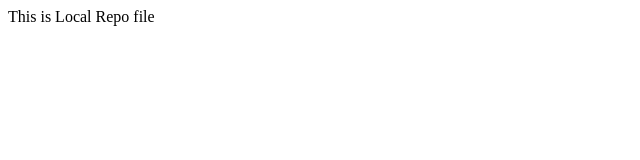
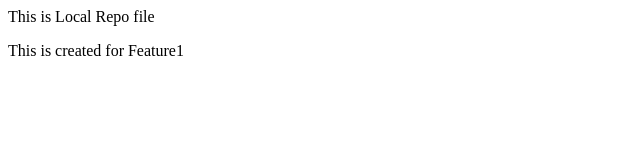
Before and after one commit to Harshkhemaria/LocalRepo, a plain HTML site: page index.html in a window 1280 px wide. Shown: the whole page, without its empty margins (0-640 px from the left). Drawn offline with Linux system fonts and the light colour scheme.

Commit message:
This save is for Feature1.

```diff
--- a/index.html
+++ b/index.html
@@ -1 +1,2 @@
 <p>This is Local Repo file</p>
+<p>This is created for Feature1</p>
```
